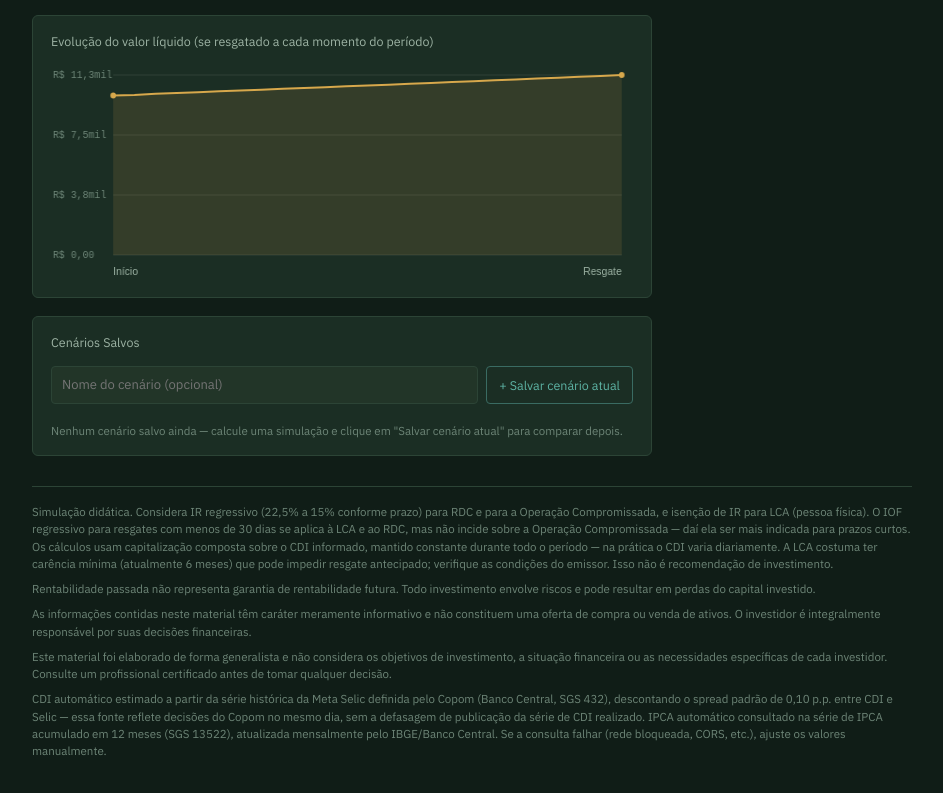
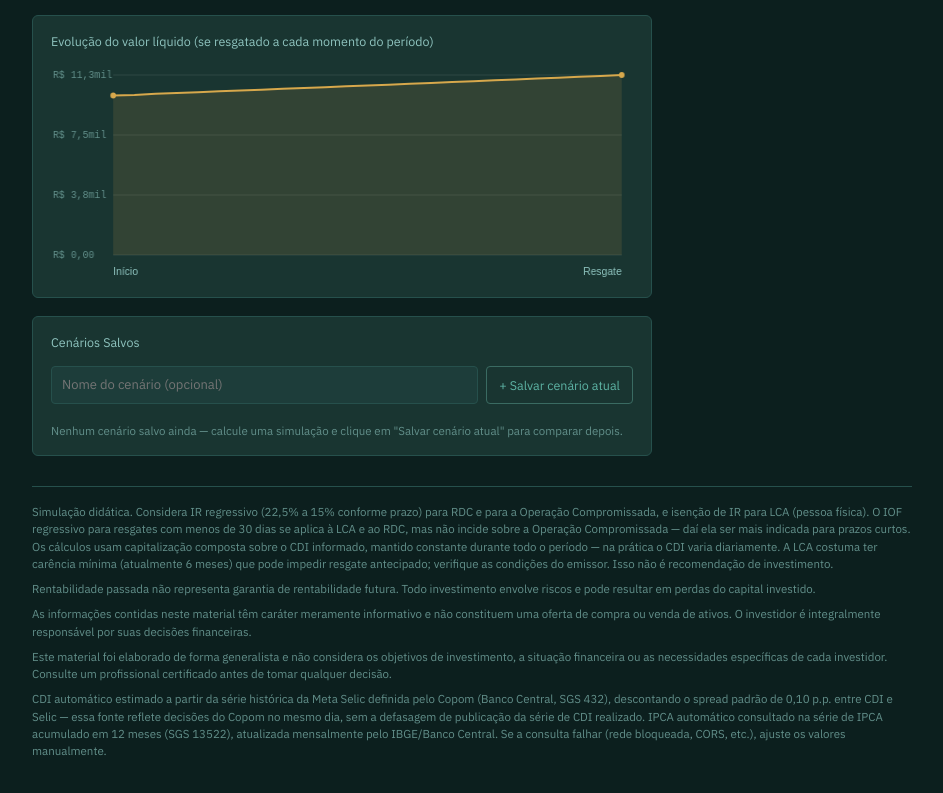
Before and after one commit to Mfelix31/Aplicativo-Solucoes-Financeiras, a plain HTML site: page index.html in a window 1280 px wide. Shown: the part 1816-2609 px from the top of the page, without its empty margins (168-1111 px from the left). Drawn offline with Linux system fonts and the light colour scheme.

Commit message:
Revise color scheme in index.html
Updated CSS variables for improved color scheme and adjusted text color values for better visibility.

```diff
--- a/index.html
+++ b/index.html
@@ -8,14 +8,14 @@
 <link href="https://fonts.googleapis.com/css2?family=Source+Serif+4:opsz,wght@8..60,400;8..60,600;8..60,700&family=IBM+Plex+Sans:wght@400;500;600&family=IBM+Plex+Mono:wght@400;500;600&display=swap" rel="stylesheet">
 <style>
   :root{
-    --bg: #101d17;
-    --panel: #16261e;
-    --panel-2: #1b2e24;
-    --line: #2c4436;
-    --line-soft: #223528;
-    --ink: #f1ede1;
-    --ink-muted: #9db3a4;
-    --ink-faint: #6d8577;
+    --bg: #0c1f1e;
+    --panel: #142e2c;
+    --panel-2: #193531;
+    --line: #26504c;
+    --line-soft: #1d3d3a;
+    --ink: #eef6f4;
+    --ink-muted: #8fc4bf;
+    --ink-faint: #628f8a;
     --gold: #d7a84c;
     --gold-dim: #8a6d33;
     --teal: #5db3a4;
@@ -1086,10 +1086,10 @@ function evolucaoMensal(pv, aporte, taxa, diasTotal, isentoIR, isentoIOF){
 function coresTemaAtual(){
   const cs = getComputedStyle(document.documentElement);
   return {
-    grid: (document.documentElement.dataset.theme === 'light') ? 'rgba(28,42,31,0.10)' : 'rgba(241,237,225,0.10)',
-    textFaint: cs.getPropertyValue('--ink-faint').trim() || '#6d8577',
-    textMuted: cs.getPropertyValue('--ink-muted').trim() || '#9db3a4',
-    textStrong: cs.getPropertyValue('--ink').trim() || '#f1ede1',
+    grid: (document.documentElement.dataset.theme === 'light') ? 'rgba(28,42,31,0.10)' : 'rgba(238,246,244,0.10)',
+    textFaint: cs.getPropertyValue('--ink-faint').trim() || '#628f8a',
+    textMuted: cs.getPropertyValue('--ink-muted').trim() || '#8fc4bf',
+    textStrong: cs.getPropertyValue('--ink').trim() || '#eef6f4',
   };
 }
 
```
